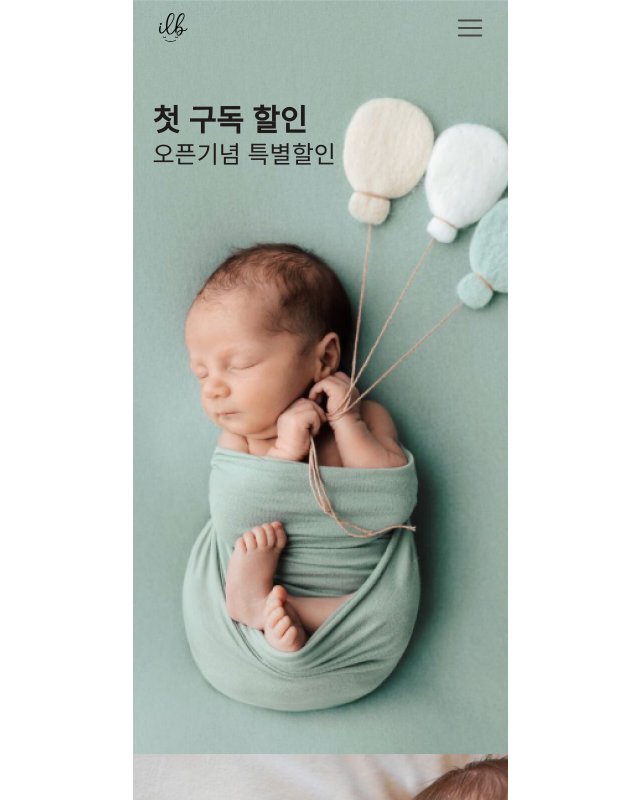
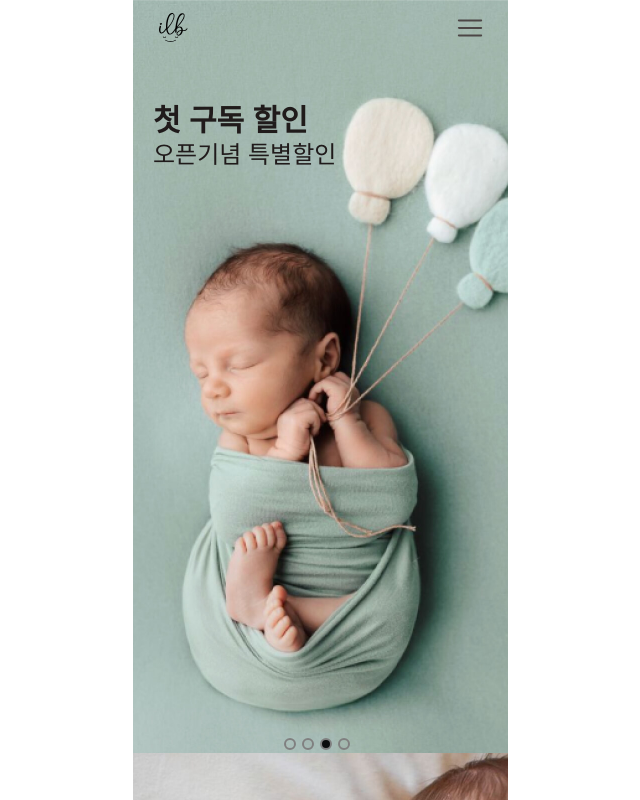
Before and after one commit to SSoboro/ILB, a Next.js app: page / in a window 1280 px wide. Shown: the top 800 px of the page, without its empty margins (320-960 px from the left). Built offline with nearby package versions, Linux system fonts and the light colour scheme.

Commit message:
✨ [Feat] Carousel 기능 변경

```diff
--- a/package.json
+++ b/package.json
@@ -18,7 +18,6 @@
         "@radix-ui/react-toast": "^1.2.1",
         "class-variance-authority": "^0.7.0",
         "clsx": "^2.1.1",
-        "embla-carousel-react": "^8.1.8",
         "lucide-react": "^0.417.0",
         "next": "14.2.5",
         "pnpm": "^9.6.0",
@@ -26,6 +25,7 @@
         "react-dom": "^18",
         "react-hook-form": "^7.52.2",
         "react-icons": "^5.2.1",
+        "react-multi-carousel": "^2.8.5",
         "recharts": "^2.12.7",
         "tailwind-merge": "^2.4.0",
         "tailwindcss-animate": "^1.0.7",
--- a/src/app/(main)/(banner)/Banner.tsx
+++ b/src/app/(main)/(banner)/Banner.tsx
@@ -1,22 +1,15 @@
-import {
-    Carousel,
-    CarouselContent,
-    CarouselItem,
-} from '@/components/ui/Carousel';
 import BannerItem from './BannerItem';
+import MultiCarousel from './Carousel';
 
 export default function Banner() {
     return (
         <article>
-            <Carousel>
-                <CarouselContent>
-                    {Array.from({ length: 3 }).map((_, index) => (
-                        <CarouselItem key={index}>
-                            <BannerItem />
-                        </CarouselItem>
-                    ))}
-                </CarouselContent>
-            </Carousel>
+            <MultiCarousel>
+                <BannerItem />
+                <BannerItem />
+                <BannerItem />
+                <BannerItem />
+            </MultiCarousel>
         </article>
     );
 }
--- a/src/app/(main)/(banner)/BannerItem.tsx
+++ b/src/app/(main)/(banner)/BannerItem.tsx
@@ -2,7 +2,7 @@ import Image from 'next/image';
 
 export default function BannerItem() {
     return (
-        <div className='relative'>
+        <div className='relative w-[375px] h-[753px]'>
             <h2 className='absolute px-5 top-[100px] text-2xl'>
                 <span className='text-3xl font-bold'>첫 구독 할인</span>
                 <br />
--- /dev/null
+++ b/src/app/(main)/(banner)/Carousel.tsx
@@ -0,0 +1,39 @@
+'use client';
+
+import Carousel from 'react-multi-carousel';
+import 'react-multi-carousel/lib/styles.css';
+const responsive = {
+    superLargeDesktop: {
+        breakpoint: { max: 4000, min: 3000 },
+        items: 1,
+    },
+    desktop: {
+        breakpoint: { max: 3000, min: 1024 },
+        items: 1,
+    },
+    tablet: {
+        breakpoint: { max: 1024, min: 464 },
+        items: 1,
+    },
+    mobile: {
+        breakpoint: { max: 464, min: 0 },
+        items: 1,
+    },
+};
+
+type Props = {
+    children: React.ReactNode;
+};
+export default function MultiCarousel({ children }: Props) {
+    return (
+        <Carousel
+            arrows={false}
+            infinite
+            autoPlay
+            showDots={true}
+            ssr={true}
+            responsive={responsive}>
+            {children}
+        </Carousel>
+    );
+}
--- a/src/components/ui/Carousel.tsx
+++ /dev/null
@@ -1,259 +0,0 @@
-'use client';
-
-import * as React from 'react';
-import { ArrowLeftIcon, ArrowRightIcon } from '@radix-ui/react-icons';
-import useEmblaCarousel, {
-    type UseEmblaCarouselType,
-} from 'embla-carousel-react';
-
-import { cn } from '@/lib/utils';
-import { Button } from '@/components/ui/button';
-
-type CarouselApi = UseEmblaCarouselType[1];
-type UseCarouselParameters = Parameters<typeof useEmblaCarousel>;
-type CarouselOptions = UseCarouselParameters[0];
-type CarouselPlugin = UseCarouselParameters[1];
-
-type CarouselProps = {
-    opts?: CarouselOptions;
-    plugins?: CarouselPlugin;
-    orientation?: 'horizontal' | 'vertical';
-    setApi?: (api: CarouselApi) => void;
-};
-
-type CarouselContextProps = {
-    carouselRef: ReturnType<typeof useEmblaCarousel>[0];
-    api: ReturnType<typeof useEmblaCarousel>[1];
-    scrollPrev: () => void;
-    scrollNext: () => void;
-    canScrollPrev: boolean;
-    canScrollNext: boolean;
-} & CarouselProps;
-
-const CarouselContext = React.createContext<CarouselContextProps | null>(null);
-
-function useCarousel() {
-    const context = React.useContext(CarouselContext);
-
-    if (!context) {
-        throw new Error('useCarousel must be used within a <Carousel />');
-    }
-
-    return context;
-}
-
-const Carousel = React.forwardRef<
-    HTMLDivElement,
-    React.HTMLAttributes<HTMLDivElement> & CarouselProps
->(
-    (
-        {
-            orientation = 'horizontal',
-            opts,
-            setApi,
-            plugins,
-            className,
-            children,
-            ...props
-        },
-        ref,
-    ) => {
-        const [carouselRef, api] = useEmblaCarousel(
-            {
-                ...opts,
-                axis: orientation === 'horizontal' ? 'x' : 'y',
-            },
-            plugins,
-        );
-        const [canScrollPrev, setCanScrollPrev] = React.useState(false);
-        const [canScrollNext, setCanScrollNext] = React.useState(false);
-
-        const onSelect = React.useCallback((api: CarouselApi) => {
-            if (!api) {
-                return;
-            }
-
-            setCanScrollPrev(api.canScrollPrev());
-            setCanScrollNext(api.canScrollNext());
-        }, []);
-
-        const scrollPrev = React.useCallback(() => {
-            api?.scrollPrev();
-        }, [api]);
-
-        const scrollNext = React.useCallback(() => {
-            api?.scrollNext();
-        }, [api]);
-
-        const handleKeyDown = React.useCallback(
-            (event: React.KeyboardEvent<HTMLDivElement>) => {
-                if (event.key === 'ArrowLeft') {
-                    event.preventDefault();
-                    scrollPrev();
-                } else if (event.key === 'ArrowRight') {
-                    event.preventDefault();
-                    scrollNext();
-                }
-            },
-            [scrollPrev, scrollNext],
-        );
-
-        React.useEffect(() => {
-            if (!api || !setApi) {
-                return;
-            }
-
-            setApi(api);
-        }, [api, setApi]);
-
-        React.useEffect(() => {
-            if (!api) {
-                return;
-            }
-
-            onSelect(api);
-            api.on('reInit', onSelect);
-            api.on('select', onSelect);
-
-            return () => {
-                api?.off('select', onSelect);
-            };
-        }, [api, onSelect]);
-
-        return (
-            <CarouselContext.Provider
-                value={{
-                    carouselRef,
-                    api: api,
-                    opts,
-                    orientation:
-                        orientation ||
-                        (opts?.axis === 'y' ? 'vertical' : 'horizontal'),
-                    scrollPrev,
-                    scrollNext,
-                    canScrollPrev,
-                    canScrollNext,
-                }}>
-                <div
-                    ref={ref}
-                    onKeyDownCapture={handleKeyDown}
-                    className={cn('relative', className)}
-                    role='region'
-                    aria-roledescription='carousel'
-                    {...props}>
-                    {children}
-                </div>
-            </CarouselContext.Provider>
-        );
-    },
-);
-Carousel.displayName = 'Carousel';
-
-const CarouselContent = React.forwardRef<
-    HTMLDivElement,
-    React.HTMLAttributes<HTMLDivElement>
->(({ className, ...props }, ref) => {
-    const { carouselRef, orientation } = useCarousel();
-
-    return (
-        <div ref={carouselRef} className='overflow-hidden'>
-            <div
-                ref={ref}
-                className={cn(
-                    'flex',
-                    orientation === 'horizontal' ? '-ml-4' : '-mt-4 flex-col',
-                    className,
-                )}
-                {...props}
-            />
-        </div>
-    );
-});
-CarouselContent.displayName = 'CarouselContent';
-
-const CarouselItem = React.forwardRef<
-    HTMLDivElement,
-    React.HTMLAttributes<HTMLDivElement>
->(({ className, ...props }, ref) => {
-    const { orientation } = useCarousel();
-
-    return (
-        <div
-            ref={ref}
-            role='group'
-            aria-roledescription='slide'
-            className={cn(
-                'min-w-0 shrink-0 grow-0 basis-full',
-                orientation === 'horizontal' ? 'pl-4' : 'pt-4',
-                className,
-            )}
-            {...props}
-        />
-    );
-});
-CarouselItem.displayName = 'CarouselItem';
-
-const CarouselPrevious = React.forwardRef<
-    HTMLButtonElement,
-    React.ComponentProps<typeof Button>
->(({ className, variant = 'outline', size = 'default', ...props }, ref) => {
-    const { orientation, scrollPrev, canScrollPrev } = useCarousel();
-
-    return (
-        <Button
-            ref={ref}
-            variant={variant}
-            size={size}
-            className={cn(
-                'absolute  h-8 w-8 rounded-full',
-                orientation === 'horizontal'
-                    ? '-left-12 top-1/2 -translate-y-1/2'
-                    : '-top-12 left-1/2 -translate-x-1/2 rotate-90',
-                className,
-            )}
-            disabled={!canScrollPrev}
-            onClick={scrollPrev}
-            {...props}>
-            <ArrowLeftIcon className='h-4 w-4' />
-            <span className='sr-only'>Previous slide</span>
-        </Button>
-    );
-});
-CarouselPrevious.displayName = 'CarouselPrevious';
-
-const CarouselNext = React.forwardRef<
-    HTMLButtonElement,
-    React.ComponentProps<typeof Button>
->(({ className, variant = 'outline', size = 'default', ...props }, ref) => {
-    const { orientation, scrollNext, canScrollNext } = useCarousel();
-
-    return (
-        <Button
-            ref={ref}
-            variant={variant}
-            size={size}
-            className={cn(
-                'absolute h-8 w-8 rounded-full',
-                orientation === 'horizontal'
-                    ? '-right-12 top-1/2 -translate-y-1/2'
-                    : '-bottom-12 left-1/2 -translate-x-1/2 rotate-90',
-                className,
-            )}
-            disabled={!canScrollNext}
-            onClick={scrollNext}
-            {...props}>
-            <ArrowRightIcon className='h-4 w-4' />
-            <span className='sr-only'>Next slide</span>
-        </Button>
-    );
-});
-CarouselNext.displayName = 'CarouselNext';
-
-export {
-    type CarouselApi,
-    Carousel,
-    CarouselContent,
-    CarouselItem,
-    CarouselPrevious,
-    CarouselNext,
-};
```
Also changed, not shown: 1 other file (tests, documents, lock files or other folders).
